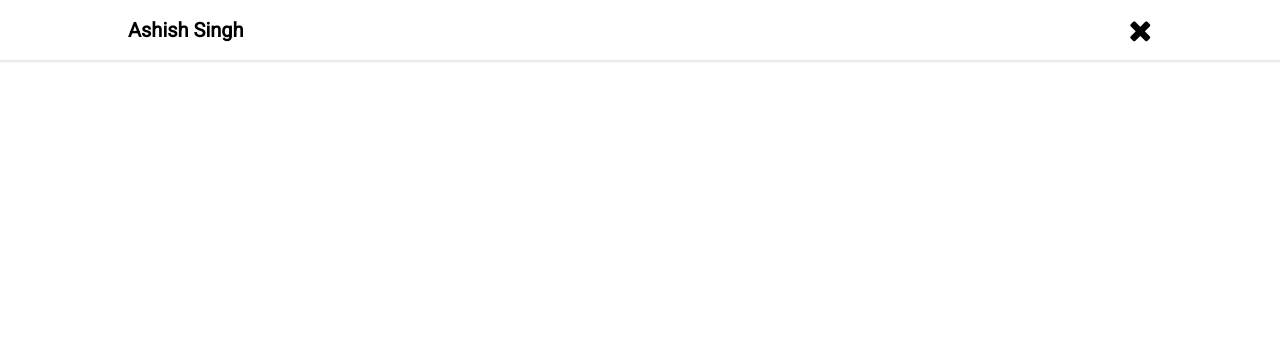
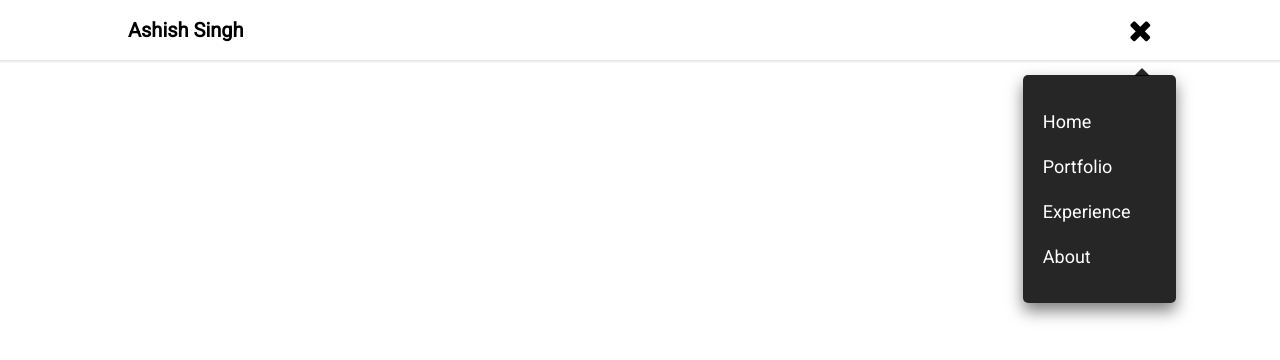
Before and after one commit to ashishsingh-06/resume, a React (Create React App) app: page / in a window 1280 px wide. Shown: the top 360 px of the page. Built offline with nearby package versions, Linux system fonts and the light colour scheme.

Commit message:
Added Menu Items

```diff
--- a/package.json
+++ b/package.json
@@ -6,6 +6,7 @@
     "@testing-library/jest-dom": "^5.16.5",
     "@testing-library/react": "^13.4.0",
     "@testing-library/user-event": "^13.5.0",
+    "framer-motion": "^10.10.0",
     "react": "^18.2.0",
     "react-dom": "^18.2.0",
     "react-scripts": "5.0.1",
--- a/src/App.css
+++ b/src/App.css
@@ -7,6 +7,10 @@
 
 a {
   text-decoration: none;
+}
+
+ul {
+  list-style-type: none;
 }
 
 .container {
--- a/src/components/Header/Header.js
+++ b/src/components/Header/Header.js
@@ -1,5 +1,16 @@
-import React, { useState } from "react";
+import React, { useEffect, useState } from "react";
+import { motion } from "framer-motion";
 import './Header.scss';
+
+const itemVariants = {
+    open: {
+      opacity: 1,
+      y: 0,
+      transition: {type: "spring", stiffness: 300, damping: 24 }
+    },
+    closed: { opacity: 0, y: -20, transition: { duration: 0.2 } }
+  };
+
 const Header = (props) => {
 
     const [showMenu, setShowMenu] = useState(true);
@@ -11,10 +22,43 @@ const Header = (props) => {
     return (
         <div className="header">
             <div className="container">
+                {/* change brand to AS insde a div like a logo */}
                 <a className="brand">Ashish Singh</a>
                 <div className="menu">
                     <i className={`menu-icon fa fa-times ${showMenu ? 'show-element' : 'hide-element'}`} onClick={handleMenuClick}></i>
                     <i className={`menu-icon fa fa-bars ${!showMenu ? 'show-element' : 'hide-element'}`} onClick={handleMenuClick}></i>
+                    <motion.nav
+                        // variants={{
+                        //     open: {
+                        //       clipPath: "circle(0% 0% 0% 0% round 0px)",
+                        //       transition: {
+                        //         type: "spring",
+                        //         bounce: 0,
+                        //         duration: 0.7,
+                        //         delayChildren: 0.3,
+                        //         staggerChildren: 0.05
+                        //       }
+                        //     },
+                        //     closed: {
+                        //       clipPath: "circle(10% 50% 90% 50% round 10px)",
+                        //       transition: {
+                        //         type: "spring",
+                        //         bounce: 0,
+                        //         duration: 0.3
+                        //       }
+                        //     }
+                        //   }}
+                        variants={itemVariants}
+                        animate={showMenu ? "open" : "closed"}
+                        className={`nav`}>
+                        <motion.ul
+                            className="nav-list">
+                            <motion.li variants={itemVariants} className="nav-list-item"><a>Home</a></motion.li>
+                            <motion.li variants={itemVariants} className="nav-list-item"><a>Portfolio</a></motion.li>
+                            <motion.li variants={itemVariants} className="nav-list-item"><a>Experience</a></motion.li>
+                            <motion.li variants={itemVariants} className="nav-list-item"><a>About</a></motion.li>
+                        </motion.ul>
+                    </motion.nav>
                 </div>
             </div>
         </div>
--- a/src/components/Header/Header.scss
+++ b/src/components/Header/Header.scss
@@ -15,10 +15,51 @@
     }
 
     .menu {
+        position: relative;
         cursor: pointer;
-
         .menu-icon {
             font-size: 30px;
         }
     }
+
+    .nav {
+        position: absolute;
+        top: 200%;
+        right: -100%;
+        background-color: rgba(0,0,0,.85);
+        border-radius: 5px;
+        padding: 20px 0;
+        box-shadow: 0 8px 16px 0 rgba(0,0,0,.5);
+
+        .nav-list {
+            &::before{
+                content: '';
+                position: absolute;
+                top: -3%;
+                right: 17%;
+                width: 0;
+                height: 0;
+                border-left: 8px solid transparent;
+                border-right: 8px solid transparent;
+                border-bottom: 8px solid rgba(0,0,0,.85);
+            }
+        }
+
+        .nav-list-item {
+            padding: 8px 45px 8px 20px;
+            margin: 8px 0px;
+            color: white;
+
+            a {
+                display: inline-block;
+                font-size: 18px;
+                transform: translateX(0);
+                transition: transform 0.2s ease-in;
+
+                &:hover{
+                    transform: translateX(6px);
+                }
+            }
+        }
+    }
 }
```
Also changed, not shown: 1 other file (tests, documents, lock files or other folders).
